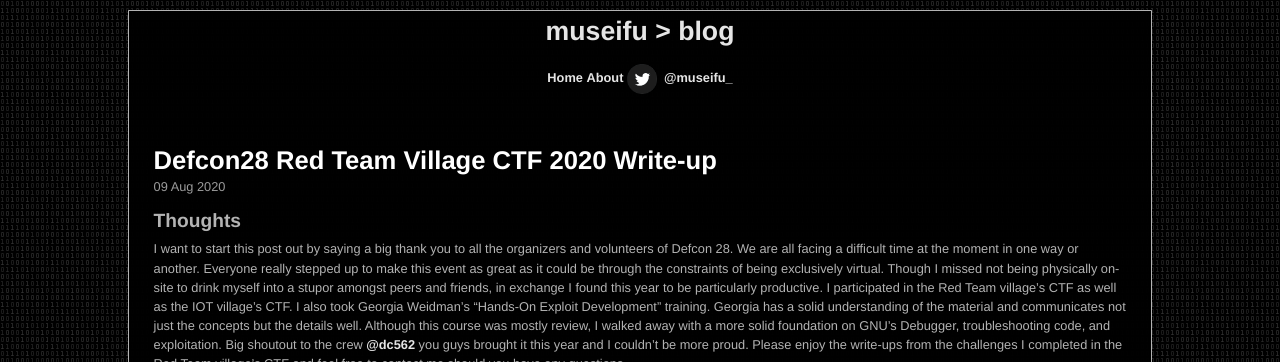
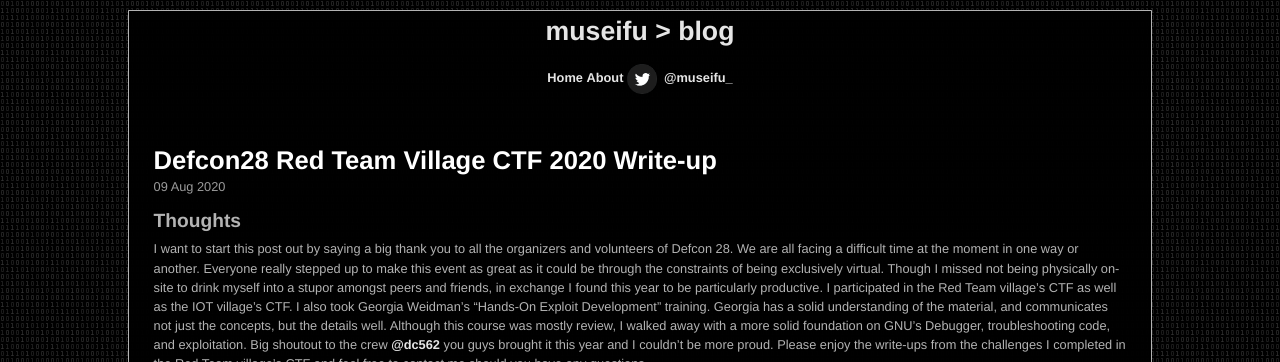
Before and after one commit to museifu666/museifu666.github.io, a Jekyll site: the page built from _posts/2020-08-09-Defcon28-Red-Team-Village-CTF-Write-up.md, in a window 1280 px wide and 900 px high, cut to the strip 0-362 px from the top of the window. Built offline with Jekyll 4.4.1, drawn with Linux system fonts in a browser that asks for light colours.

```diff
--- a/_posts/2020-08-09-Defcon28-Red-Team-Village-CTF-Write-up.md
+++ b/_posts/2020-08-09-Defcon28-Red-Team-Village-CTF-Write-up.md
@@ -11,7 +11,7 @@ keywords: "CTF, Defcon, Defcon28, writeups, write-ups, challenges, Red Team"
 
 ## Thoughts
 
-I want to start this post out by saying a big thank you to all the organizers and volunteers of Defcon 28. We are all facing a difficult time at the moment in one way or another. Everyone really stepped up to make this event as great as it could be through the constraints of being exclusively virtual. Though I missed not being physically on-site to drink myself into a stupor amongst peers and friends, in exchange I found this year to be particularly productive. I participated in the Red Team village's CTF as well as the IOT village's CTF. I also took Georgia Weidman's "Hands-On Exploit Development" training. Georgia has a solid understanding of the material and communicates not just the concepts but the details well. Although this course was mostly review, I walked away with a more solid foundation on GNU's Debugger, troubleshooting code, and exploitation.  Big shoutout to the crew [@dc562](https://twitter.com/defcon562) you guys brought it this year and I couldn't be more proud. Please enjoy the write-ups from the challenges I completed in the Red Team village's CTF and feel free to contact me should you have any questions.
+I want to start this post out by saying a big thank you to all the organizers and volunteers of Defcon 28. We are all facing a difficult time at the moment in one way or another. Everyone really stepped up to make this event as great as it could be through the constraints of being exclusively virtual. Though I missed not being physically on-site to drink myself into a stupor amongst peers and friends, in exchange I found this year to be particularly productive. I participated in the Red Team village's CTF as well as the IOT village's CTF. I also took Georgia Weidman's "Hands-On Exploit Development" training. Georgia has a solid understanding of the material, and communicates not just the concepts, but the details well. Although this course was mostly review, I walked away with a more solid foundation on GNU's Debugger, troubleshooting code, and exploitation.  Big shoutout to the crew [@dc562](https://twitter.com/defcon562) you guys brought it this year and I couldn't be more proud. Please enjoy the write-ups from the challenges I completed in the Red Team village's CTF and feel free to contact me should you have any questions.
 
 ![scores](https://i.imgur.com/m7NloUl.png)
 
```
